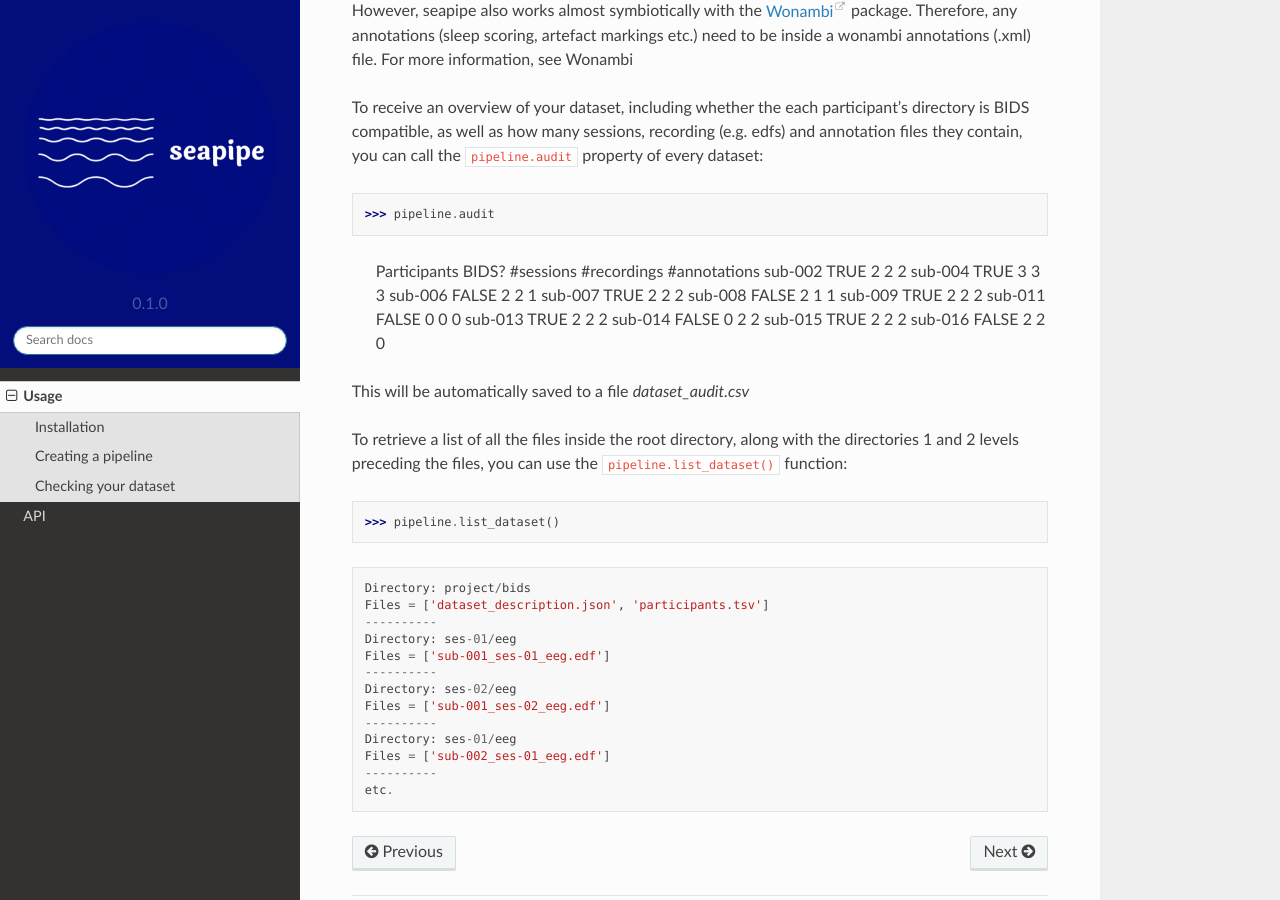
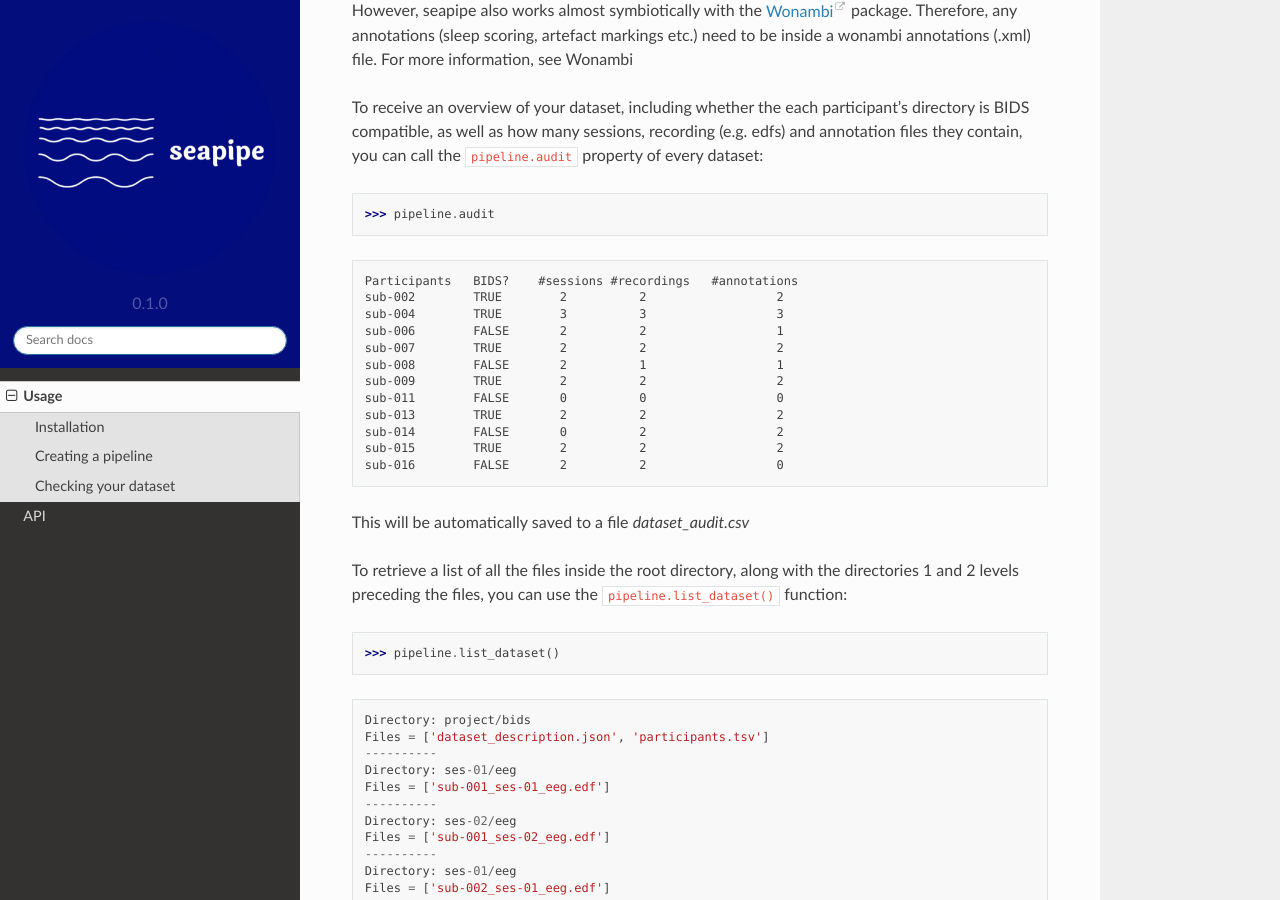
Before and after one commit to nathanecross/seapipe, a Sphinx documentation site: the page built from docs/source/usage.rst, in a window 1280 px wide and 900 px high, scrolled down 844 px. Built offline with Sphinx 7.4.7 and the Read the Docs theme 2.0.0, drawn with Linux system fonts in a browser that asks for light colours.

```diff
--- a/docs/source/usage.rst
+++ b/docs/source/usage.rst
@@ -40,9 +40,11 @@ For more information, see :doc:`Wonambi`
 
 To receive an overview of your dataset, including whether the each participant's directory is BIDS compatible, as well as
 how many sessions, recording (e.g. edfs) and annotation files they contain, you can call the ``pipeline.audit`` property
-of every dataset::
+of every dataset:
 
 >>> pipeline.audit
+
+::
 
    Participants   BIDS?	   #sessions #recordings   #annotations
    sub-002        TRUE	      2	         2	            2
```
